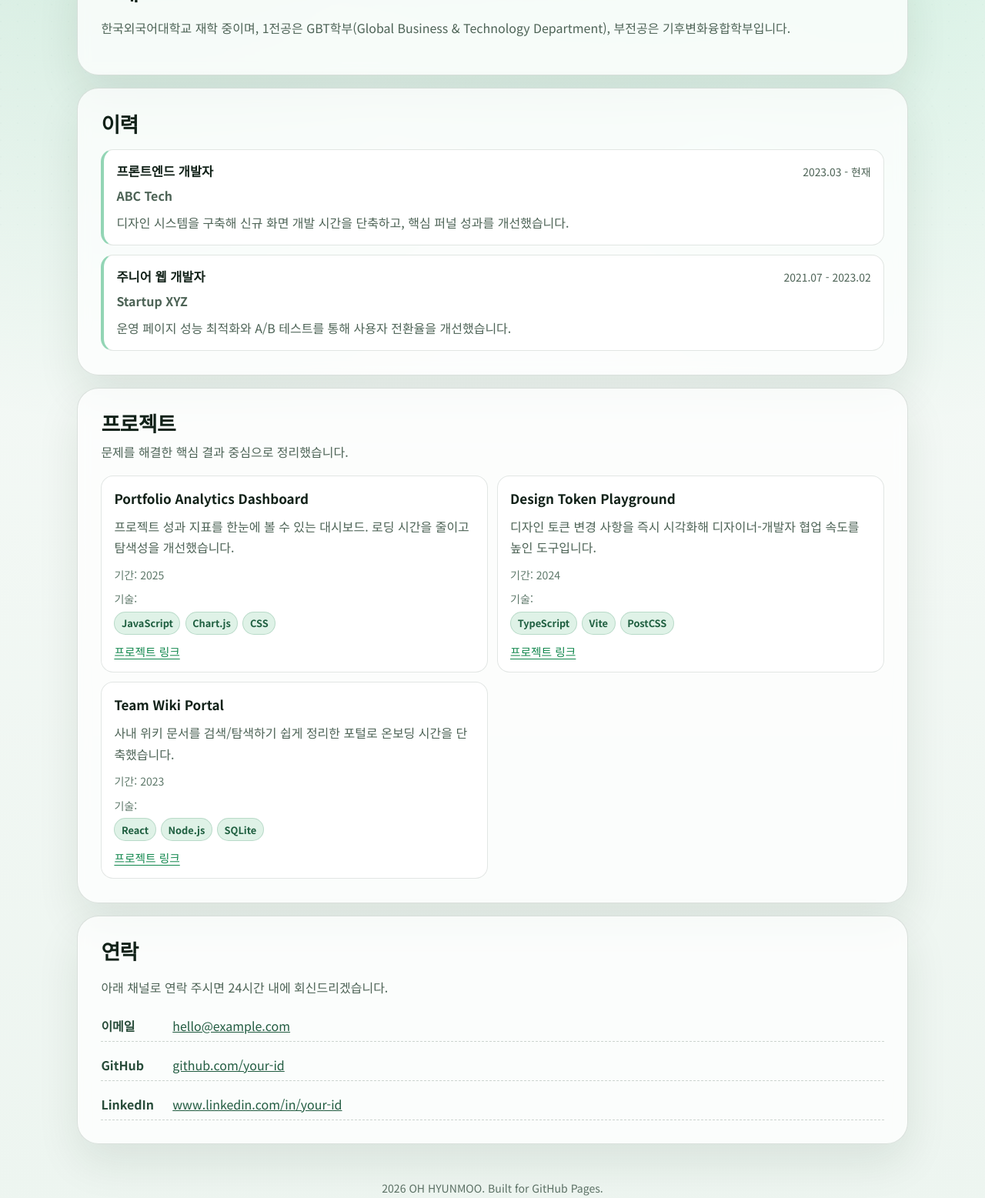
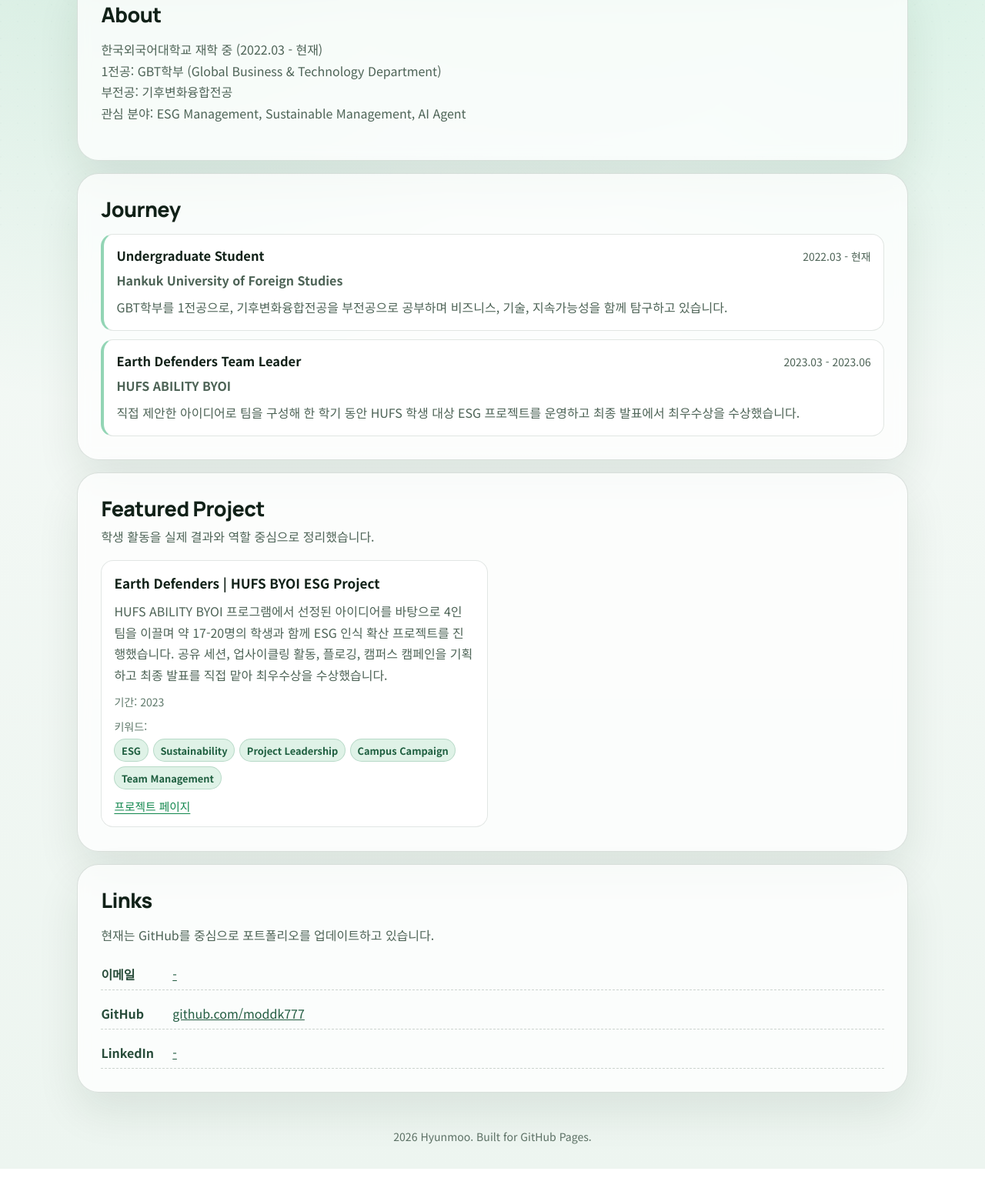
Before and after one commit to moddk777/codex_github_profile, a plain HTML site: page index.html in a window 1280 px wide. Shown: the part 501-2058 px from the top of the page at 77% size. After the commit the page ends 2020 px from the top, so only its background shows below. Drawn offline with Linux system fonts and the light colour scheme.

Commit message:
Update GitHub Pages portfolio content

```diff
--- a/app.js
+++ b/app.js
@@ -158,6 +158,12 @@ function updateContactLinks(lang) {
     linkedinNode.href = linkedin || "#";
     linkedinNode.textContent = linkedin ? linkedin.replace(/^https?:\/\//, "") : "-";
   }
+
+  document.querySelectorAll("[data-contact-item]").forEach((item) => {
+    const key = item.getAttribute("data-contact-item");
+    const value = key === "email" ? email : key === "github" ? github : linkedin;
+    item.hidden = !value;
+  });
 }
 
 function setActiveToggle(lang) {
--- a/content.js
+++ b/content.js
@@ -1,148 +1,142 @@
 const CONTENT = {
   ko: {
     profile: {
-      name: "오현무",
-      role: "Frontend Developer",
-      intro: "사용자 경험과 제품 임팩트를 연결하는 웹 프론트엔드 개발자입니다.",
+      name: "Hyunmoo",
+      role: "HUFS Student | ESG · Sustainability · AI Agent",
+      intro:
+        "한국외국어대학교에서 경영, 기후, IT를 함께 공부하며 ESG와 지속가능경영, 그리고 AI Agent에 집중하고 있습니다.",
     },
     about: {
-      body: "한국외국어대학교 재학 중이며, 1전공은 GBT학부(Global Business & Technology Department), 부전공은 기후변화융합학부입니다.",
+      body:
+        "한국외국어대학교 재학 중 (2022.03 - 현재)\n1전공: GBT학부 (Global Business & Technology Department)\n부전공: 기후변화융합전공\n관심 분야: ESG Management, Sustainable Management, AI Agent",
     },
     experience: [
       {
-        org: "ABC Tech",
-        role: "프론트엔드 개발자",
-        period: "2023.03 - 현재",
-        summary: "디자인 시스템을 구축해 신규 화면 개발 시간을 단축하고, 핵심 퍼널 성과를 개선했습니다.",
+        org: "Hankuk University of Foreign Studies",
+        role: "Undergraduate Student",
+        period: "2022.03 - 현재",
+        summary:
+          "GBT학부를 1전공으로, 기후변화융합전공을 부전공으로 공부하며 비즈니스, 기술, 지속가능성을 함께 탐구하고 있습니다.",
       },
       {
-        org: "Startup XYZ",
-        role: "주니어 웹 개발자",
-        period: "2021.07 - 2023.02",
-        summary: "운영 페이지 성능 최적화와 A/B 테스트를 통해 사용자 전환율을 개선했습니다.",
+        org: "HUFS ABILITY BYOI",
+        role: "Earth Defenders Team Leader",
+        period: "2023.03 - 2023.06",
+        summary:
+          "직접 제안한 아이디어로 팀을 구성해 한 학기 동안 HUFS 학생 대상 ESG 프로젝트를 운영하고 최종 발표에서 최우수상을 수상했습니다.",
       },
     ],
     projects: [
       {
-        title: "Portfolio Analytics Dashboard",
-        summary: "프로젝트 성과 지표를 한눈에 볼 수 있는 대시보드. 로딩 시간을 줄이고 탐색성을 개선했습니다.",
-        tech: ["JavaScript", "Chart.js", "CSS"],
-        link: "https://github.com/your-id/analytics-dashboard",
-        period: "2025",
-      },
-      {
-        title: "Design Token Playground",
-        summary: "디자인 토큰 변경 사항을 즉시 시각화해 디자이너-개발자 협업 속도를 높인 도구입니다.",
-        tech: ["TypeScript", "Vite", "PostCSS"],
-        link: "https://github.com/your-id/design-token-playground",
-        period: "2024",
-      },
-      {
-        title: "Team Wiki Portal",
-        summary: "사내 위키 문서를 검색/탐색하기 쉽게 정리한 포털로 온보딩 시간을 단축했습니다.",
-        tech: ["React", "Node.js", "SQLite"],
-        link: "https://github.com/your-id/team-wiki-portal",
+        title: "Earth Defenders | HUFS BYOI ESG Project",
+        summary:
+          "HUFS ABILITY BYOI 프로그램에서 선정된 아이디어를 바탕으로 4인 팀을 이끌며 약 17-20명의 학생과 함께 ESG 인식 확산 프로젝트를 진행했습니다. 공유 세션, 업사이클링 활동, 플로깅, 캠퍼스 캠페인을 기획하고 최종 발표를 직접 맡아 최우수상을 수상했습니다.",
+        tech: [
+          "ESG",
+          "Sustainability",
+          "Project Leadership",
+          "Campus Campaign",
+          "Team Management",
+        ],
+        link: "https://moddk777.github.io/codex_github_profile/",
         period: "2023",
       },
     ],
     contact: {
-      email: "hello@example.com",
-      github: "https://github.com/your-id",
-      linkedin: "https://www.linkedin.com/in/your-id",
+      email: "",
+      github: "https://github.com/moddk777",
+      linkedin: "",
     },
     ui: {
-      pageTitle: "오현무 | 포트폴리오",
+      pageTitle: "Hyunmoo | Portfolio",
       eyebrow: "PORTFOLIO",
       navAbout: "소개",
       navExperience: "이력",
       navProjects: "프로젝트",
-      navContact: "연락",
+      navContact: "링크",
       ctaProjects: "프로젝트 보기",
-      ctaContact: "연락하기",
-      sectionAbout: "소개",
-      sectionExperience: "이력",
-      sectionProjects: "프로젝트",
-      sectionContact: "연락",
-      projectsLead: "문제를 해결한 핵심 결과 중심으로 정리했습니다.",
-      contactLead: "아래 채널로 연락 주시면 24시간 내에 회신드리겠습니다.",
+      ctaContact: "링크 보기",
+      sectionAbout: "About",
+      sectionExperience: "Journey",
+      sectionProjects: "Featured Project",
+      sectionContact: "Links",
+      projectsLead: "학생 활동을 실제 결과와 역할 중심으로 정리했습니다.",
+      contactLead: "현재는 GitHub를 중심으로 포트폴리오를 업데이트하고 있습니다.",
       contactEmail: "이메일",
       projectPeriod: "기간",
-      projectTech: "기술",
-      projectLink: "프로젝트 링크",
-      footer: "2026 OH HYUNMOO. Built for GitHub Pages.",
+      projectTech: "키워드",
+      projectLink: "프로젝트 페이지",
+      footer: "2026 Hyunmoo. Built for GitHub Pages.",
     },
   },
   en: {
     profile: {
-      name: "OH HYUNMOO",
-      role: "Frontend Developer",
-      intro: "I build web products that connect user experience to measurable business impact.",
+      name: "Hyunmoo",
+      role: "HUFS Student | ESG · Sustainability · AI Agent",
+      intro:
+        "I study business, climate, and technology at HUFS, with a growing focus on ESG, sustainable management, and AI agents.",
     },
     about: {
-      body: "I study at Hankuk University of Foreign Studies. My primary major is the Global Business & Technology Department (GBT), and my minor is the Department of Climate Change Convergence.",
+      body:
+        "Hankuk University of Foreign Studies (Mar 2022 - Present)\nMajor: Global Business & Technology Department (GBT)\nMinor: Climate Change Convergence\nInterests: ESG Management, Sustainable Management, AI Agent",
     },
     experience: [
       {
-        org: "ABC Tech",
-        role: "Frontend Developer",
-        period: "Mar 2023 - Present",
-        summary: "Built a design system that reduced delivery time for new screens and improved key funnel metrics.",
+        org: "Hankuk University of Foreign Studies",
+        role: "Undergraduate Student",
+        period: "Mar 2022 - Present",
+        summary:
+          "Studying business, technology, and sustainability through a major in GBT and a minor in Climate Change Convergence.",
       },
       {
-        org: "Startup XYZ",
-        role: "Junior Web Developer",
-        period: "Jul 2021 - Feb 2023",
-        summary: "Improved conversion through performance optimization and repeated A/B testing on growth pages.",
+        org: "HUFS ABILITY BYOI",
+        role: "Earth Defenders Team Leader",
+        period: "Mar 2023 - Jun 2023",
+        summary:
+          "Built a student team around my selected idea, led a semester-long ESG project at HUFS, and received the Grand Prize in the final presentation.",
       },
     ],
     projects: [
       {
-        title: "Portfolio Analytics Dashboard",
-        summary: "Dashboard for project KPIs with faster loading and clearer navigation for quick insight.",
-        tech: ["JavaScript", "Chart.js", "CSS"],
-        link: "https://github.com/your-id/analytics-dashboard",
-        period: "2025",
-      },
-      {
-        title: "Design Token Playground",
-        summary: "Tool to visualize design token updates instantly, improving designer-developer collaboration speed.",
-        tech: ["TypeScript", "Vite", "PostCSS"],
-        link: "https://github.com/your-id/design-token-playground",
-        period: "2024",
-      },
-      {
-        title: "Team Wiki Portal",
-        summary: "Internal wiki portal with better search and navigation that reduced onboarding time.",
-        tech: ["React", "Node.js", "SQLite"],
-        link: "https://github.com/your-id/team-wiki-portal",
+        title: "Earth Defenders | HUFS BYOI ESG Project",
+        summary:
+          "Led a 4-member team in the HUFS ABILITY BYOI program and ran an ESG awareness project with around 17-20 students. The project included sharing sessions, an upcycling workshop, a plogging activity, and a campus ESG campaign. I delivered the final presentation and the project received the Grand Prize.",
+        tech: [
+          "ESG",
+          "Sustainability",
+          "Project Leadership",
+          "Campus Campaign",
+          "Team Management",
+        ],
+        link: "https://moddk777.github.io/codex_github_profile/",
         period: "2023",
       },
     ],
     contact: {
-      email: "hello@example.com",
-      github: "https://github.com/your-id",
-      linkedin: "https://www.linkedin.com/in/your-id",
+      email: "",
+      github: "https://github.com/moddk777",
+      linkedin: "",
     },
     ui: {
-      pageTitle: "OH HYUNMOO | Portfolio",
+      pageTitle: "Hyunmoo | Portfolio",
       eyebrow: "PORTFOLIO",
       navAbout: "About",
-      navExperience: "Experience",
-      navProjects: "Projects",
-      navContact: "Contact",
-      ctaProjects: "View Projects",
-      ctaContact: "Get in Touch",
+      navExperience: "Journey",
+      navProjects: "Project",
+      navContact: "Links",
+      ctaProjects: "View Project",
+      ctaContact: "View Links",
       sectionAbout: "About",
-      sectionExperience: "Experience",
-      sectionProjects: "Projects",
-      sectionContact: "Contact",
-      projectsLead: "A selected list focused on outcome and product impact.",
-      contactLead: "Feel free to reach out through the channels below.",
+      sectionExperience: "Journey",
+      sectionProjects: "Featured Project",
+      sectionContact: "Links",
+      projectsLead: "Selected work centered on leadership, execution, and student engagement.",
+      contactLead: "I currently update my portfolio primarily through GitHub.",
       contactEmail: "Email",
       projectPeriod: "Period",
-      projectTech: "Tech",
-      projectLink: "Project Link",
-      footer: "2026 OH HYUNMOO. Built for GitHub Pages.",
+      projectTech: "Keywords",
+      projectLink: "Project Page",
+      footer: "2026 Hyunmoo. Built for GitHub Pages.",
     },
   },
 };
--- a/index.html
+++ b/index.html
@@ -51,8 +51,8 @@
 
       <section id="about" class="panel reveal">
         <h2 data-i18n="ui.sectionAbout">소개</h2>
-        <p data-i18n="about.body">
-          제품 관점에서 문제를 정의하고, 데이터와 피드백으로 개선하는 개발 방식을 선호합니다.
+        <p class="about-copy" data-i18n="about.body">
+          한국외국어대학교 재학 중이며 경영, 기후, IT를 함께 공부하고 있습니다.
         </p>
       </section>
 
@@ -75,17 +75,17 @@
           아래 채널로 연락 주시면 24시간 내에 회신드리겠습니다.
         </p>
         <ul class="contact-list">
-          <li>
+          <li data-contact-item="email">
             <span data-i18n="ui.contactEmail">이메일</span>
             <a id="contact-email" href="mailto:hello@example.com">hello@example.com</a>
           </li>
-          <li>
+          <li data-contact-item="github">
             <span>GitHub</span>
             <a id="contact-github" href="https://github.com/your-id" target="_blank" rel="noreferrer">
               github.com/your-id
             </a>
           </li>
-          <li>
+          <li data-contact-item="linkedin">
             <span>LinkedIn</span>
             <a
               id="contact-linkedin"
--- a/styles.css
+++ b/styles.css
@@ -278,6 +278,10 @@ h2 {
   line-height: 1.72;
 }
 
+.about-copy {
+  white-space: pre-line;
+}
+
 .section-head {
   display: flex;
   flex-direction: column;
```
